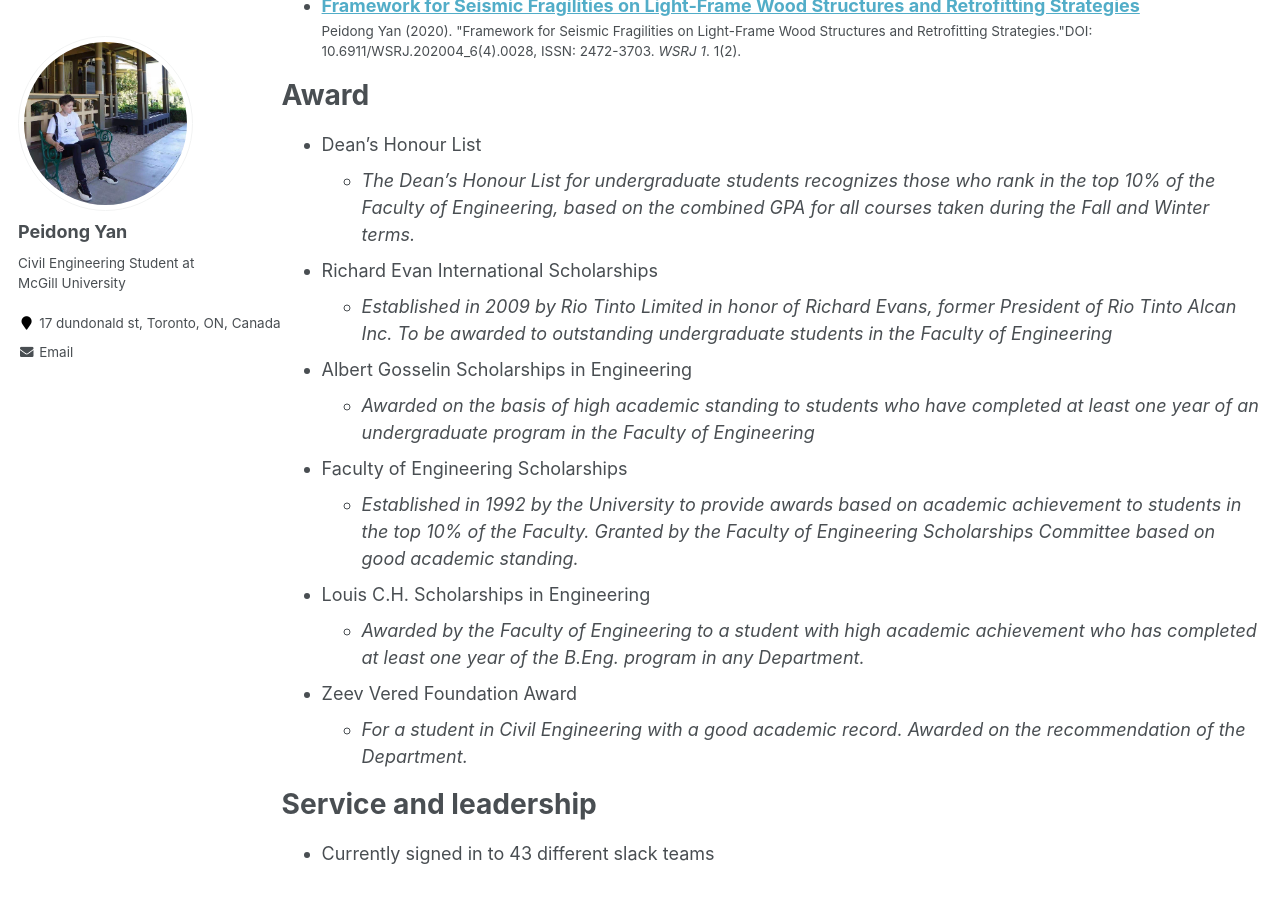
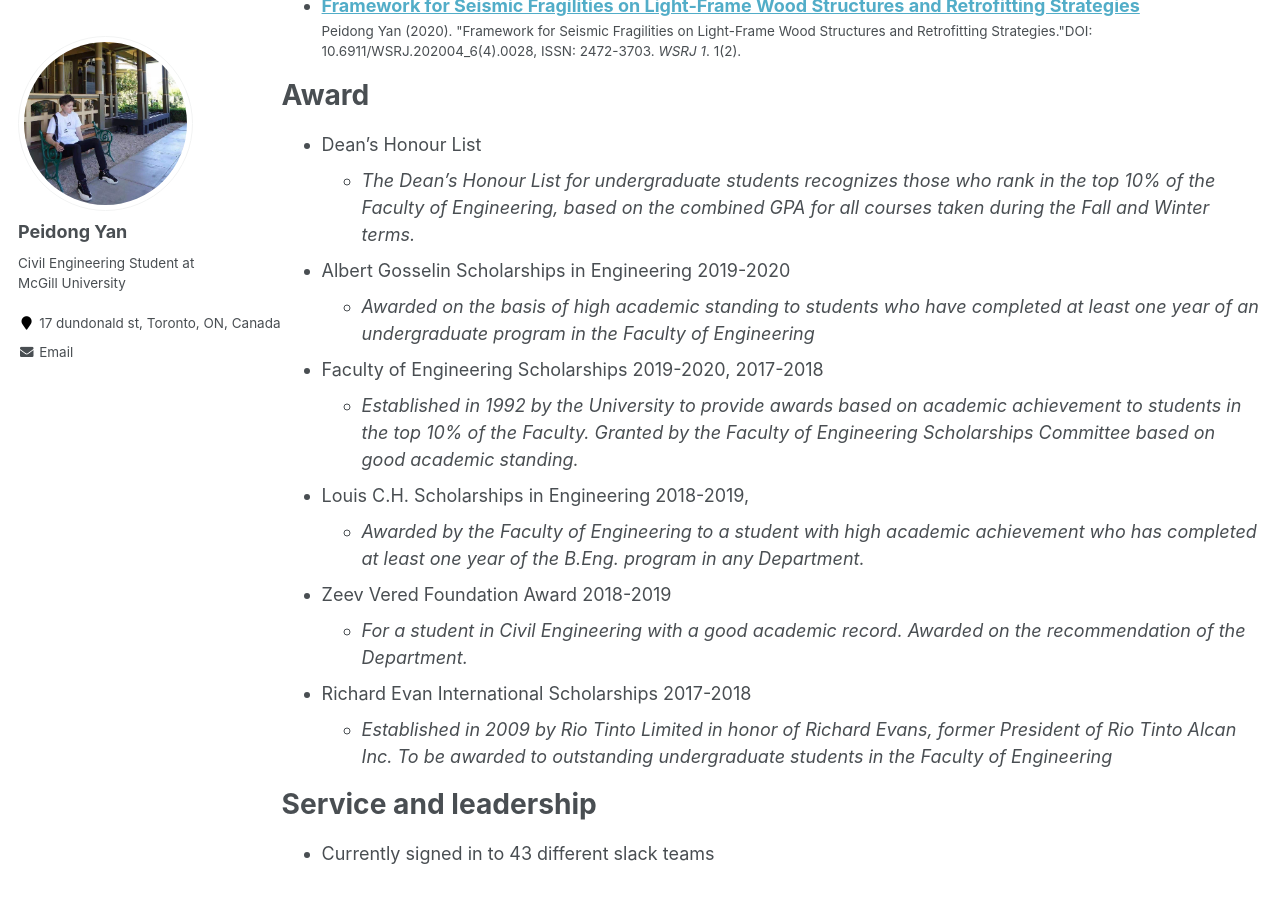
Before and after one commit to LorenYan98/LY.github.io, a Jekyll site: the page built from _pages/cv.md, in a window 1280 px wide and 900 px high, scrolled down 3513 px. Built offline with Jekyll 4.4.1, drawn with Linux system fonts in a browser that asks for light colours.

Commit message:
Update cv.md

```diff
--- a/_pages/cv.md
+++ b/_pages/cv.md
@@ -117,23 +117,20 @@ Award
 * Dean's Honour List
    * _The Dean's Honour List for undergraduate students recognizes those who rank in the top 10% of the Faculty of Engineering, based on the combined GPA for all courses taken during the Fall and Winter terms._
 
-
-* Richard Evan International Scholarships
-   *  _Established in 2009 by Rio Tinto Limited in honor of Richard Evans, former President of Rio Tinto Alcan Inc. To be awarded to outstanding undergraduate students in the Faculty of Engineering_
-
-* Albert Gosselin Scholarships in Engineering
+* Albert Gosselin Scholarships in Engineering 2019-2020
    *  _Awarded on the basis of high academic standing to students who have completed at least one year of an undergraduate program in the Faculty of Engineering_
 
-
-* Faculty of Engineering Scholarships
+* Faculty of Engineering Scholarships 2019-2020, 2017-2018
    *  _Established in 1992 by the University to provide awards based on academic achievement to students in the top 10% of the Faculty. Granted by the Faculty of Engineering Scholarships Committee based on good academic standing._
 
-* Louis C.H. Scholarships in Engineering
+* Louis C.H. Scholarships in Engineering 2018-2019,
    * _Awarded by the Faculty of Engineering to a student with high academic achievement who has completed at least one year of the B.Eng. program in any Department._
 
-* Zeev Vered Foundation Award
+* Zeev Vered Foundation Award 2018-2019
    * _For a student in Civil Engineering with a good academic record. Awarded on the recommendation of the Department._
 
+* Richard Evan International Scholarships 2017-2018
+   *  _Established in 2009 by Rio Tinto Limited in honor of Richard Evans, former President of Rio Tinto Alcan Inc. To be awarded to outstanding undergraduate students in the Faculty of Engineering_
 
 
 
```
